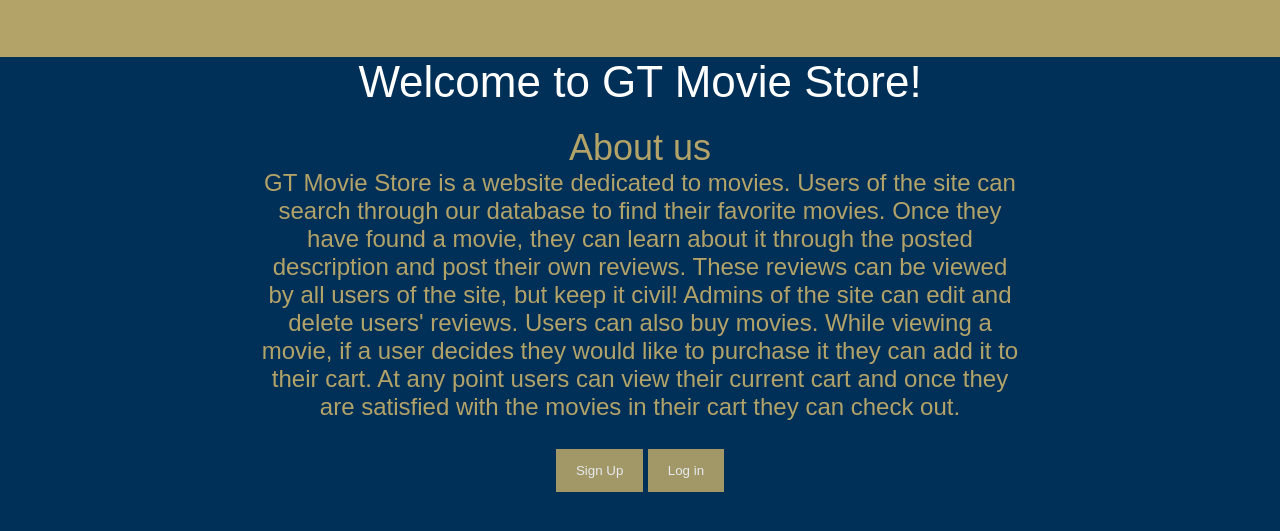
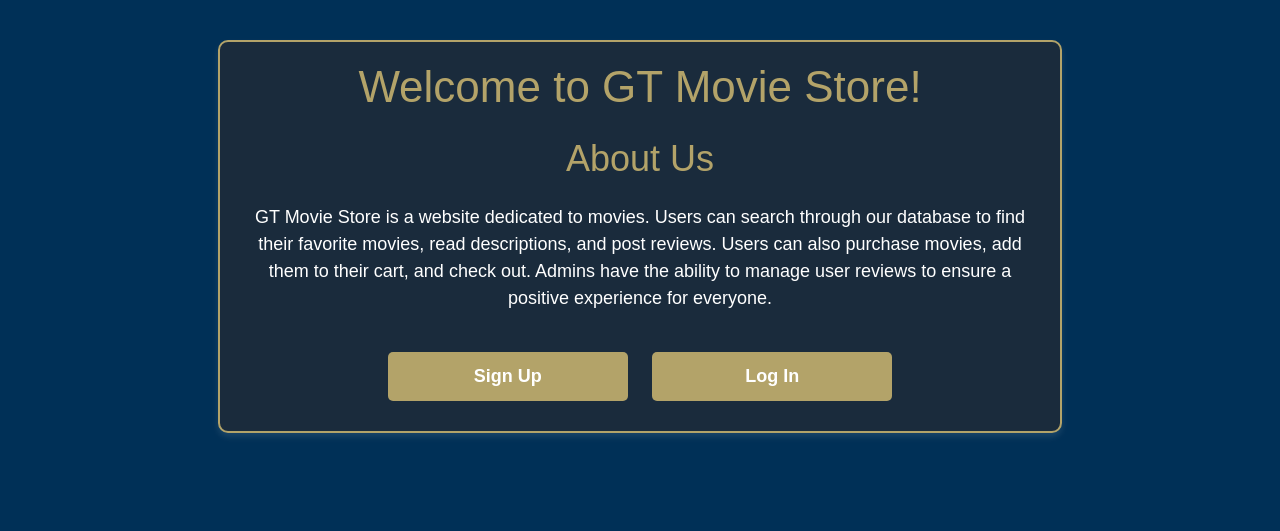
Before and after one commit to madelinesanders/gtmoviesstore, a Django app: page / in a window 1280 px wide. Shown: the top 531 px of the page. Run offline with Django 5.2, Linux system fonts and the light colour scheme.

Commit message:
style and loggin

```diff
--- a/accounts/views.py
+++ b/accounts/views.py
@@ -8,7 +8,7 @@ from .forms import CustomUserCreationForm, CustomErrorList
 @login_required
 def logout(request):
     auth_logout(request)
-    return redirect('home')  # Ensure 'home' is correctly named in urls.py
+    return redirect('landing.index')  # Ensure 'home' is correctly named in urls.py
 
 def login(request):
     template_data = {'title': 'Login'}
--- a/landing/templates/landing/index.html
+++ b/landing/templates/landing/index.html
@@ -1,10 +1,10 @@
 <!DOCTYPE html>
-<html lang = "en">
+<html lang="en">
 <head>
     <title>GT Movies Store</title>
     <style>
         body {
-            font-family: Arial, sans-serif;
+            font-family: 'Poppins', sans-serif;
             background-color: #003057;
             color: #FFFFFF;
             text-align: center;
@@ -18,243 +18,79 @@
             color: #B3A369;
         }
 
-        .topnav {
-            overflow: hidden;
-            background-color: #B3A369;
-            padding: 10px;
-            display: flex;
-            justify-content: space-between;
-            align-items: center;
+        .container {
+            max-width: 800px;
+            margin: auto;
+            background-color: #1A2B3C;
+            padding: 20px;
+            border-radius: 10px;
+            box-shadow: 0px 4px 6px rgba(255, 255, 255, 0.1);
+            border: 2px solid #B3A369;
+            margin-top: 40px;
         }
 
-        .topnav a {
-            text-decoration: none;
+        .heading {
+            font-size: 44px;
             color: #B3A369;
-            font-weight: bold;
-            font-size: 18px;
-            padding: 8px 16px;
-            transition: background-color 0.3s ease, color 0.3s ease;
         }
 
-        .about {
-            width: 800px;
-            font-size: 24px;
-            margin: 0 auto;
+        .subheading {
+            font-size: 36px;
+            color: #B3A369;
+            margin-top: 10px;
         }
 
-        button {
-              background-color: #B3A369;
-              color: white;
-              padding: 14px 20px;
-              margin: 16px 0;
-              border: none;
-              cursor: pointer;
-              width: auto;
-              opacity: 0.9;
+        .text {
+            font-size: 18px;
+            line-height: 1.5;
+            margin-top: 20px;
         }
 
-        button:hover {
-            opacity: 1;
+        .btn-container {
+            margin-top: 30px;
         }
 
-        <a href="hello" class="button">Go to Google</a>
+        .btn {
+            background-color: #B3A369;
+            color: white;
+            padding: 14px 20px;
+            margin: 10px;
+            border: none;
+            cursor: pointer;
+            font-size: 18px;
+            border-radius: 5px;
+            text-decoration: none;
+            display: inline-block;
+            width: 200px;
+            font-weight: bold;
+        }
 
-         a.button{
-                          background-color: #B3A369;
-              color: white;
-              padding: 14px 20px;
-              margin: 16px 0;
-              border: none;
-              cursor: pointer;
-              width: auto;
-              opacity: 0.9;
-         }
-
+        .btn:hover {
+            background-color: #FFD700;
+            color: #003057;
+        }
     </style>
 </head>
-<style>
-body {font-family: Arial, Helvetica, sans-serif;}
-* {box-sizing: border-box;}
+<body>
 
+    <div class="container">
+        <div class="heading">Welcome to GT Movie Store!</div>
 
-input[type=text], input[type=password] {
-  width: 100%;
-  padding: 15px;
-  margin: 5px 0 22px 0;
-  display: inline-block;
-  border: none;
-  background: #f1f1f1;
-}
+        <div class="about text">
+            <div class="subheading">About Us</div>
+            <p>
+                GT Movie Store is a website dedicated to movies. Users can search through our database to find
+                their favorite movies, read descriptions, and post reviews. Users can also purchase movies, add
+                them to their cart, and check out. Admins have the ability to manage user reviews to ensure
+                a positive experience for everyone.
+            </p>
+        </div>
 
-
-input[type=text]:focus, input[type=password]:focus {
-  background-color: #ddd;
-  outline: none;
-}
-
-
-button {
-  background-color: #B3A369;
-  color: white;
-  padding: 14px 20px;
-  margin: 8px 0;
-  border: none;
-  cursor: pointer;
-  width: auto;
-  opacity: 0.9;
-}
-
-button:hover {
-  opacity:1;
-}
-
-
-.cancelbtn {
-  padding: 14px 20px;
-  background-color: #f44336;
-}
-
-
-.cancelbtn, .signupbtn {
-  float: left;
-  width: 100%;
-    font-size: 16px;
-}
-
-
-.container {
-  padding: 16px;
-}
-
-.heading {
-    font-size: 44px;
-}
-
-.subheading {
-    font-size: 36px;
-}
-
-.modal {
-  display: none;
-  position: fixed;
-  z-index: 1;
-  left: 0;
-  top: 0;
-  width: 100%;
-  height: 100%;
-  overflow: auto;
-  background-color: #474e5d;
-  padding-top: 50px;
-}
-
-
-.modal-content {
-  background-color: #003057;
-  margin: 5% auto 15% auto;
-  border: 1px solid #888;
-  width: 80%;
-}
-
-
-hr {
-  border: 1px solid #f1f1f1;
-  margin-bottom: 25px;
-}
-
-
-.close {
-  position: absolute;
-  right: 35px;
-  top: 15px;
-  font-size: 40px;
-  font-weight: bold;
-  color: #f1f1f1;
-}
-
-.close:hover,
-.close:focus {
-  color: #f44336;
-  cursor: pointer;
-}
-
-
-.clearfix::after {
-  content: "";
-  clear: both;
-  display: table;
-}
-
-
-@media screen and (max-width: 300px) {
-  .cancelbtn, .signupbtn {
-     width: 100%;
-  }
-}
-</style>
-<body>
-    <div class="topnav">
-        <a>A</a>
-    </div>
-<div class="heading">Welcome to GT Movie Store!</div>
-
-        <div class="about" style="background-color:#003057;color:#B3A369;padding:20px;">
-        <div class = "subheading">About us</div>
-        <div class="text">
-        GT Movie Store is a website dedicated to movies. Users of the site can search through our database to find
-        their favorite movies. Once they have found a movie, they can learn about it through the posted description and
-        post their own reviews. These reviews can be viewed by all users of the site, but keep it civil! Admins of the
-        site can edit and delete users' reviews. Users can also buy movies. While viewing a movie, if a user decides
-        they would like to purchase it they can add it to their cart. At any point users can view their current cart and
-        once they are satisfied with the movies in their cart they can check out.
+        <div class="btn-container">
+            <a href="{% url 'accounts.signup' %}" class="btn">Sign Up</a>
+            <a href="{% url 'accounts.login' %}" class="btn">Log In</a>
         </div>
     </div>
 
-<button onclick="location.href='accounts/signup'">Sign Up</button>
-<button onclick="location.href='accounts/login'">Log in</button>
-
-
-{#<div id="id01" class="modal">#}
-{#  <span onclick="document.getElementById('id01').style.display='none'" class="close" title="Close Modal">&times;</span>#}
-{#  <form class="modal-content" action="/action_page.php">#}
-{#    <div class="container">#}
-{#      <h1>Sign Up</h1>#}
-{#      <p>Please fill in this form to create an account.</p>#}
-{#      <hr>#}
-{#      <label for="email"><b>Email</b></label>#}
-{#      <input type="text" placeholder="Enter Email" name="email" required>#}
-{##}
-{#      <label for="psw"><b>Password</b></label>#}
-{#      <input type="password" placeholder="Enter Password" name="psw" required>#}
-{##}
-{#      <label for="psw-repeat"><b>Repeat Password</b></label>#}
-{#      <input type="password" placeholder="Repeat Password" name="psw-repeat" required>#}
-{##}
-{#      <label>#}
-{#        <input type="checkbox" checked="checked" name="remember" style="margin-bottom:15px"> Remember me#}
-{#      </label>#}
-{##}
-{#      <p>By creating an account you agree to our <a href="#" style="color:dodgerblue">Terms & Privacy</a>.</p>#}
-{##}
-{#      <div class="clearfix">#}
-{#        <button type="button" onclick="document.getElementById('id01').style.display='none'" class="cancelbtn">Cancel</button>#}
-{#        <button type="submit" class="signupbtn">Sign Up</button>#}
-{#      </div>#}
-{#    </div>#}
-{#  </form>#}
-{#</div>#}
-{##}
-{#<script>#}
-{##}
-{#var modal = document.getElementById('id01');#}
-{##}
-{##}
-{#window.onclick = function(event) {#}
-{#  if (event.target == modal) {#}
-{#    modal.style.display = "none";#}
-{#  }#}
-{#}#}
-{#</script>#}
-
-
 </body>
 </html>
--- a/landing/urls.py
+++ b/landing/urls.py
@@ -2,5 +2,5 @@ from django.urls import path
 from . import views
 
 urlpatterns = [
-    path('', views.index, name='index'),
+    path('', views.index, name='landing.index'),
 ]
--- a/movie_information/templates/movie_information/movie_detail.html
+++ b/movie_information/templates/movie_information/movie_detail.html
@@ -280,6 +280,8 @@
     <div class="topnav">
         <a href="{% url 'home' %}">Home</a>
         <a href="{% url 'cart.index' %}" class="nav-link">Shopping Cart</a>
+        <a href="{% url 'accounts.orders' %}">My Orders</a>
+        <a href="{% url 'accounts.logout' %}">Logout</a>
     </div>
 
     <h1>🎬 GT Movies Store 🎬</h1>
```
Also changed, not shown: accounts/templates/accounts/login.html (+16 -30 lines), accounts/templates/accounts/signup.html (+11 -18 lines), gtmoviesstore/templates/base.html (+7 -5 lines), home/templates/home/index.html (+4 -12 lines), shopping_cart/templates/shopping_cart/cart.html (+6 -5 lines).
